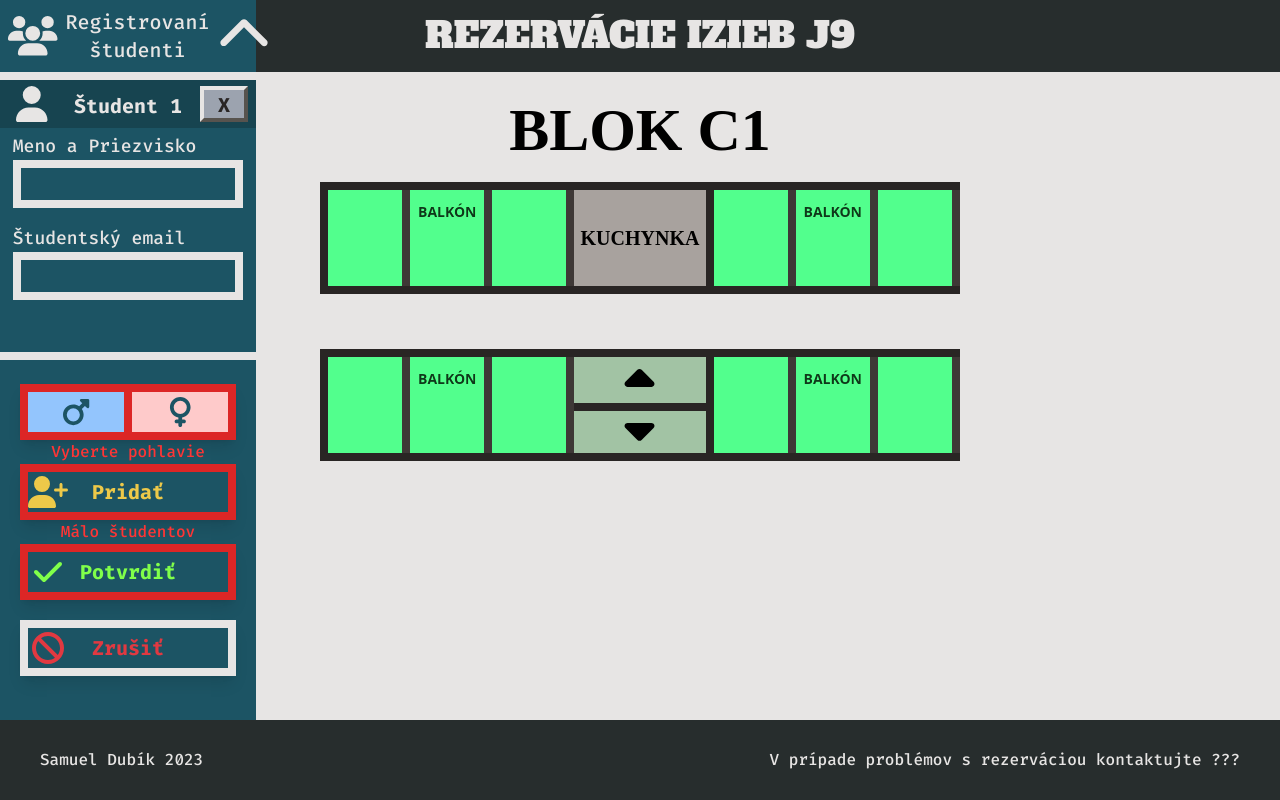
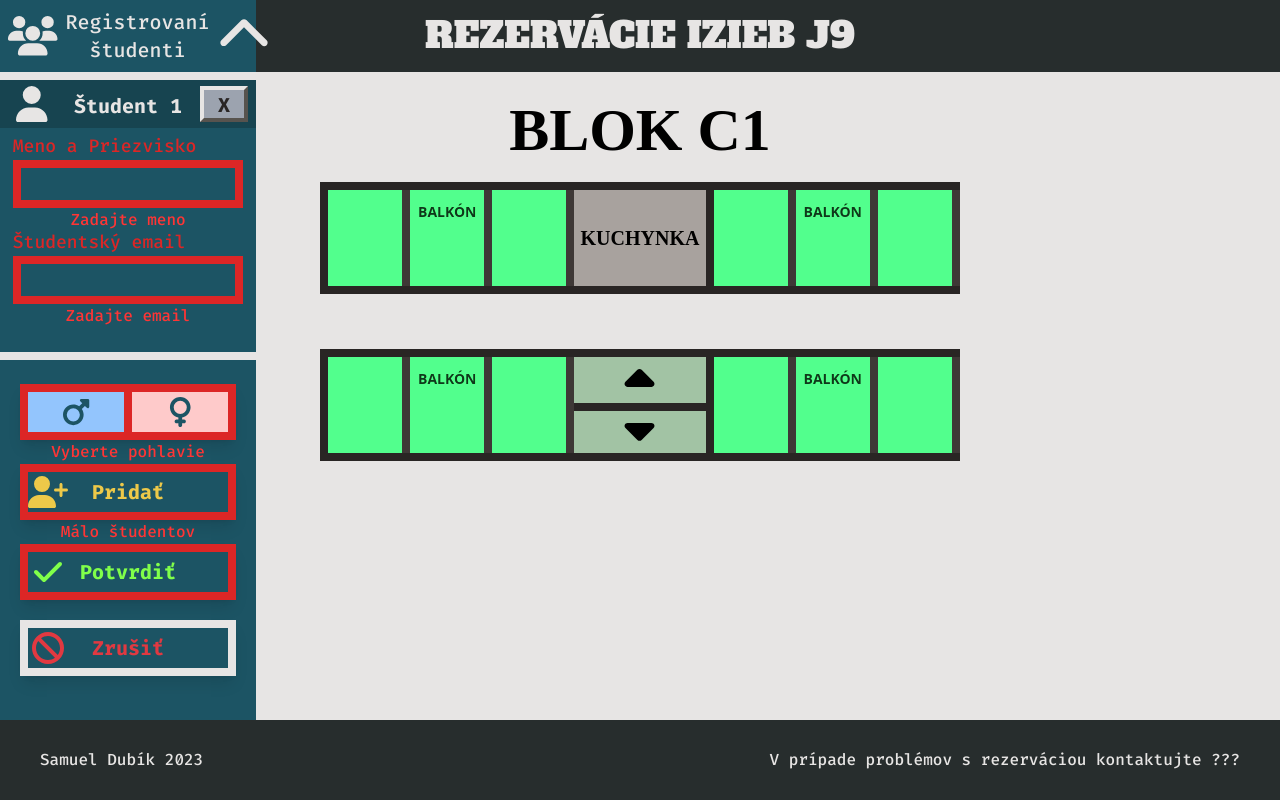
Before and after one commit to samueldubik/rezervacka, a Next.js app in the folder rezervacka/: page / in a window 1280 px wide. Both pictures are taken after a click on the element "Potvrdiť". Built offline with nearby package versions, Linux system fonts and the light colour scheme; no server answers; the database is empty; a web font is replaced by a local one.

Commit message:
validation finished

```diff
--- a/rezervacka/src/components/Student.tsx
+++ b/rezervacka/src/components/Student.tsx
@@ -1,21 +1,46 @@
 import { faCircleXmark, faRectangleXmark, faUser } from "@fortawesome/free-solid-svg-icons"
 import { FontAwesomeIcon } from "@fortawesome/react-fontawesome"
 import { IStudent } from "../../GlobalContext"
-import { Dispatch, SetStateAction } from "react"
+import { Dispatch, SetStateAction, useEffect, useState } from "react"
 import { VALIDATION } from "../../Const"
+import { IValidation } from "./StudentForm"
 
 type Props = {
     index: number,
     studentsForm: IStudent[],
     setStudentsForm: Dispatch<SetStateAction<IStudent[]>>,
     destroyForm: (index: number) => void
-    error?: VALIDATION[]
+    error?: IValidation[]
 }
 
 
-const Student = ({index, studentsForm, setStudentsForm, destroyForm, error = [VALIDATION.SUCCESS]}: Props) => {
+const Student = ({index, studentsForm, setStudentsForm, destroyForm, error}: Props) => {
 
-    //console.log(error)
+    const [noNameError, setNoNameError] = useState<boolean>(false)
+    const [noEmailError, setNoEmailError] = useState<boolean>(false)
+    const [nameWrongError, setNameWrongError] = useState<boolean>(false)
+    const [emailWrongError, setEmailWrongError] = useState<boolean>(false)
+
+    useEffect(() => {
+        setErrors()
+    })
+
+    const isError = (status: VALIDATION) => {
+        if(error)
+            return (error.some((obj) => {
+                return obj.status === status
+            }))
+
+        return false
+    }
+
+    const setErrors = () => {
+        setNoNameError(isError(VALIDATION.NONAME))
+        setNoEmailError(isError(VALIDATION.NOEMAIL))
+        setNameWrongError(isError(VALIDATION.NAMEWRONG))
+        setEmailWrongError(isError(VALIDATION.EMAILNOTUKE))
+    }
+
 
     const HandleChangeName = (input: string) => {
         setStudentsForm(prev => {
@@ -55,21 +80,45 @@ const Student = ({index, studentsForm, setStudentsForm, destroyForm, error = [VA
             </header>
 
             <article className=" w-full h-full flex flex-col mt-1 ">
-                <label className=" font-fira-sans font-medium text-stone-200 text-lg w-[90%] mx-[5%]">Meno a Priezvisko</label>
+                <label className={`font-fira-sans font-medium ${(noNameError || nameWrongError) ?'text-red-600' :'text-stone-200'} w-[90%] mx-[5%] text-lg `}>Meno a Priezvisko</label>
                 <input
                 spellCheck={false}
                 value={studentsForm[index].name}
                 onChange={(event) => HandleChangeName(event.target.value)}
-                className=" font-fira-sans h-12  px-1 border-8 border-stone-200 bg-form text-stone-200 font-semibold w-[90%] mx-[5%]" type="text"
+                className={` font-fira-sans h-12  px-1 border-8  ${(noNameError || nameWrongError) ?'border-red-600' :'border-stone-200'} bg-form text-stone-200 font-semibold w-[90%] mx-[5%]`} type="text"
                 />
 
-                <label className=" font-fira-sans font-medium text-stone-200 text-lg mt-4 w-[90%] mx-[5%]">Študentský email</label>
+                {noNameError &&
+                <h3 className=" w-full text-center -mb-5 text-[#ff3535] font-fira-sans font-medium">
+                    Zadajte meno
+                </h3>
+                }
+
+                {nameWrongError &&
+                <h3 className=" w-full text-center -mb-5 text-[#ff3535] font-fira-sans font-medium">
+                    Nesprávny formát
+                </h3>
+                }
+
+                <label className={` font-fira-sans font-medium ${(noEmailError || emailWrongError) ? 'text-red-600' : 'text-stone-200'} text-lg mt-4 w-[90%] mx-[5%]`}>Študentský email</label>
                 <input
                 spellCheck={false}
                 value={studentsForm[index].email}
                 onChange={(event) => HandleChangeEmail(event.target.value)}
-                className=" font-fira-sans h-12 px-1 border-8 border-stone-200 bg-form text-stone-200 font-semibold w-[90%] mx-[5%]" type="text"
+                className={` font-fira-sans h-12 px-1 border-8 ${(noEmailError || emailWrongError) ? 'border-red-600' : 'border-stone-200'} bg-form text-stone-200 font-semibold w-[90%] mx-[5%]`} type="text"
                 />
+
+                {noEmailError &&
+                <h3 className=" w-full text-center -mb-5 text-[#ff3535] font-fira-sans font-medium">
+                    Zadajte email
+                </h3>
+                }
+
+                {emailWrongError &&
+                <h3 className=" w-full text-center -mb-5 text-[#ff3535] font-fira-sans font-medium">
+                    Nesprávny formát
+                </h3>
+                }
             </article>
 
 
--- a/rezervacka/src/components/StudentForm.tsx
+++ b/rezervacka/src/components/StudentForm.tsx
@@ -23,7 +23,7 @@ const StudentForm = () => {
     const [noGenderError, setNoGenderError] = useState<boolean>(false)
     const [lessThan2Error, setLessThan2Error] = useState<boolean>(false)
     const [success, setSuccess] = useState<boolean>(true)
-    const [validation, setValidation] = useState<IValidation[]>([])
+    const [validation, setValidation] = useState<IValidation[][]>([])
 
 
 
@@ -64,22 +64,19 @@ const StudentForm = () => {
         }))
     }
 
-    const getErrorsAtIndex = (index : number) => {
-        const arr = validation.filter((obj) => {
-            return obj.index === index
-        })
+    const assignStudentErrors = (result: IValidation[]) => {
+        const arr = []
+        for(let i = 0; i < studentsForm.length; i++){
+            arr.push(result.filter((obj) => {
+                return obj.index === i
+            }))
+        }
 
-        console.log(arr)
+        //console.log(arr)
+        return arr
     }
 
-    const getStudentErrors = (index : number) => {
-        const arr : Array<VALIDATION> = []
 
-        getErrorsAtIndex(index)
-
-        arr.push(VALIDATION.SUCCESS)
-        return arr
-    }
 
     const validateForms = () => {
 
@@ -115,7 +112,7 @@ const StudentForm = () => {
 
     const confirmForms = () => {
         const result = validateForms()
-        setValidation(result)
+        setValidation(assignStudentErrors(result))
 
         //console.log(result)
 
@@ -139,6 +136,8 @@ const StudentForm = () => {
         else
             setSuccess(false)
 
+
+
         setStudents(studentsForm)
     }
 
@@ -159,7 +158,7 @@ const StudentForm = () => {
                         studentsForm={studentsForm}
                         setStudentsForm={setStudentsForm}
                         destroyForm={destroyForm}
-                        error={getStudentErrors(index)}
+                        error={validation[index]}
                         />
             })}
             </section>
```
